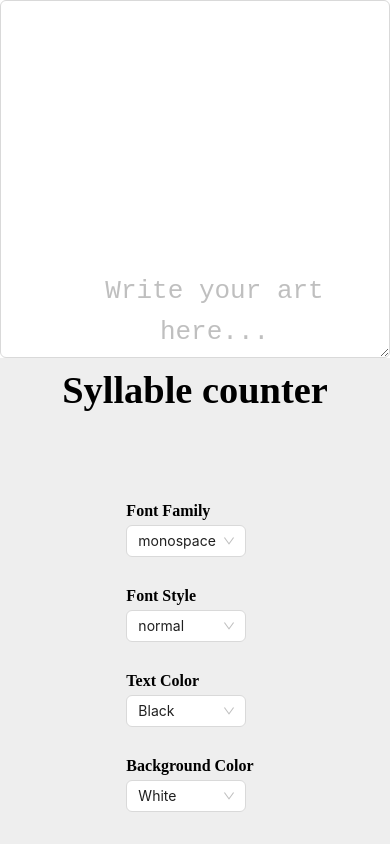
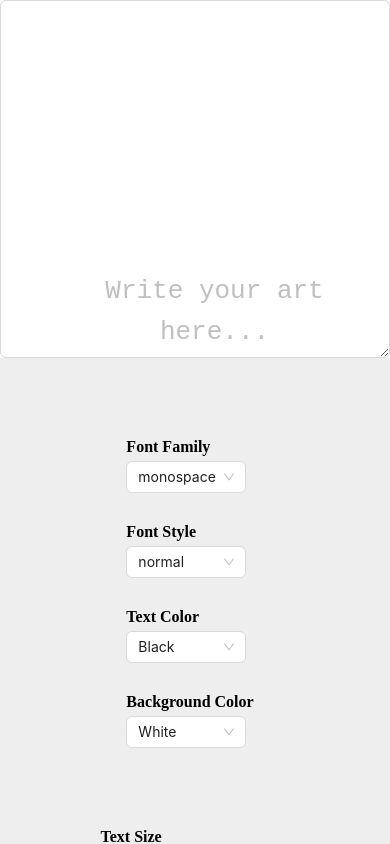
Before and after one commit to DomenicoSacco94/haiku-generator, a React (Vite) app: page / in a window 390 px wide. Shown: the top 844 px of the page. Built offline with nearby package versions, Linux system fonts and the light colour scheme.

Commit message:
partially responsive design through media queries

```diff
--- a/src/App.css
+++ b/src/App.css
@@ -20,6 +20,8 @@
   display: flex;
   flex-direction: column;
   flex: 1;
+  min-height: 0;
+  overflow-y: auto; /* Make the container scrollable */
 }
 
 .poem-display-area {
@@ -47,3 +49,14 @@
     flex-direction: column;
   }
 }
+
+@media (max-width: 767px) {
+  .tools-container {
+    flex: 0 1 auto; /* Allow the container to shrink */
+    overflow-y: auto; /* Make the container scrollable */
+  }
+
+  .controls {
+    flex: 0 1 auto; /* Allow the controls to shrink */
+  }
+}
--- a/src/components/SyllableCounterFrame.css
+++ b/src/components/SyllableCounterFrame.css
@@ -39,3 +39,9 @@
         font-size: 1.2em;
     }
 }
+
+@media (max-width: 480px) {
+    .syllable-counting-title {
+        display: none;
+    }
+}
```
